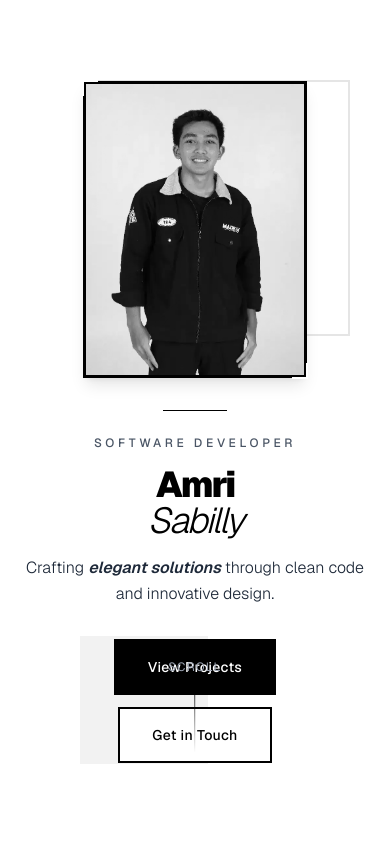
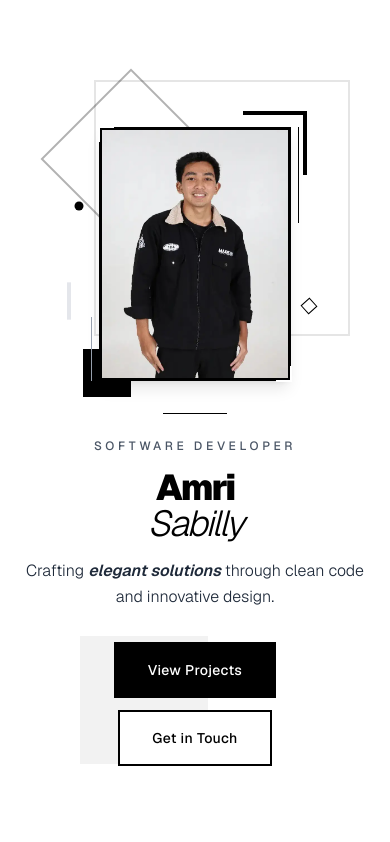
Before and after one commit to amrisabilly/new_portofolio_billy, a Next.js app: page / in a window 390 px wide. Shown: the top 842 px of the page. Built offline with nearby package versions, Linux system fonts and the light colour scheme.

Commit message:
fix : memperbaiki tampilan hero

```diff
--- a/app/components/sections/Hero.tsx
+++ b/app/components/sections/Hero.tsx
@@ -140,15 +140,15 @@ export default function Hero() {
 
           {/* Right: Photo Section with Abstract Frame */}
           <motion.div
-            className="relative order-1 lg:order-2 lg:col-span-5 flex justify-center"
+            className="relative order-1 lg:order-2 lg:col-span-5 flex justify-center mt-12 lg:mt-16"
             initial={{ opacity: 0, scale: 0.8 }}
             animate={{ opacity: 1, scale: 1 }}
             transition={{ duration: 1, delay: 0.8 }}
           >
-            <div className="relative w-56 sm:w-64 md:w-72 lg:w-64 xl:w-72">
-              {/* Large abstract background square - Hidden on small screens */}
+            <div className="relative w-48 sm:w-56 md:w-64 lg:w-56 xl:w-64">
+              {/* Large abstract background square */}
               <motion.div
-                className="absolute -top-8 md:-top-12 -left-8 md:-left-12 w-32 h-32 md:w-40 md:h-40 border-2 border-black opacity-30 hidden sm:block"
+                className="absolute -top-8 md:-top-12 -left-8 md:-left-12 w-32 h-32 md:w-40 md:h-40 border-2 border-black opacity-30"
                 style={{
                   x: mousePosition.x * -0.8,
                   y: mousePosition.y * -0.8,
@@ -160,7 +160,7 @@ export default function Hero() {
 
               {/* Minimal geometric lines */}
               <motion.div
-                className="absolute -top-4 md:-top-6 -right-4 md:-right-6 w-16 h-16 md:w-20 md:h-20 border-t-4 border-r-4 border-black hidden sm:block"
+                className="absolute -top-4 md:-top-6 -right-4 md:-right-6 w-16 h-16 md:w-20 md:h-20 border-t-4 border-r-4 border-black"
                 style={{
                   x: mousePosition.x * 0.4,
                   y: mousePosition.y * 0.4,
@@ -171,7 +171,7 @@ export default function Hero() {
               />
 
               <motion.div
-                className="absolute -bottom-4 md:-bottom-6 -left-4 md:-left-6 w-12 h-12 md:w-16 md:h-16 bg-black hidden sm:block"
+                className="absolute -bottom-4 md:-bottom-6 -left-4 md:-left-6 w-12 h-12 md:w-16 md:h-16 bg-black"
                 style={{
                   x: mousePosition.x * 0.3,
                   y: mousePosition.y * 0.3,
@@ -181,9 +181,9 @@ export default function Hero() {
                 transition={{ duration: 0.8, delay: 1.3 }}
               />
 
-              {/* Vertical accent lines - Hidden on small screens */}
+              {/* Vertical accent lines */}
               <motion.div
-                className="absolute top-0 -right-2 w-px h-24 md:h-32 bg-black hidden sm:block"
+                className="absolute top-0 -right-2 w-px h-24 md:h-32 bg-black"
                 style={{
                   y: mousePosition.y * 1.2,
                 }}
@@ -193,7 +193,7 @@ export default function Hero() {
               />
 
               <motion.div
-                className="absolute bottom-0 -left-2 w-px h-16 md:h-24 bg-gray-400 hidden sm:block"
+                className="absolute bottom-0 -left-2 w-px h-16 md:h-24 bg-gray-400"
                 style={{
                   y: mousePosition.y * -0.8,
                 }}
@@ -211,7 +211,7 @@ export default function Hero() {
                   transition: { duration: 0.3 }
                 }}
               >
-                <div className="relative aspect-[3/4] overflow-hidden grayscale hover:grayscale-0 transition-all duration-500">
+                <div className="relative aspect-[3/4] overflow-hidden md:grayscale md:hover:grayscale-0 transition-all duration-500">
                   <Image
                     src="/test.webp"
                     alt="Amri Sabilly"
@@ -232,9 +232,9 @@ export default function Hero() {
                 <div className="absolute -bottom-1 -right-1 w-4 h-4 md:w-6 md:h-6 border-b-2 border-r-2 border-white"></div>
               </motion.div>
 
-              {/* Small floating abstract elements - Hidden on mobile */}
+              {/* Small floating abstract elements */}
               <motion.div
-                className="absolute top-1/3 -left-6 md:-left-8 w-2 h-2 bg-black rounded-full hidden sm:block"
+                className="absolute top-1/3 -left-6 md:-left-8 w-2 h-2 bg-black rounded-full"
                 animate={{
                   y: [0, -15, 0],
                   scale: [1, 1.2, 1],
@@ -247,7 +247,7 @@ export default function Hero() {
               />
 
               <motion.div
-                className="absolute top-2/3 -right-6 md:-right-8 w-3 h-3 border border-black hidden sm:block"
+                className="absolute top-2/3 -right-6 md:-right-8 w-3 h-3 border border-black"
                 animate={{
                   y: [0, 15, 0],
                   rotate: [0, 90, 180, 270, 360],
@@ -260,7 +260,7 @@ export default function Hero() {
               />
 
               <motion.div
-                className="absolute bottom-1/4 -left-8 md:-left-10 w-1 h-8 md:h-12 bg-gray-300 hidden sm:block"
+                className="absolute bottom-1/4 -left-8 md:-left-10 w-1 h-8 md:h-12 bg-gray-300"
                 animate={{
                   scaleY: [1, 1.3, 1],
                   opacity: [0.3, 0.8, 0.3],
@@ -277,7 +277,7 @@ export default function Hero() {
 
         {/* Scroll indicator */}
         <motion.div
-          className="absolute bottom-12 left-1/2 -translate-x-1/2 flex flex-col items-center gap-2"
+          className="absolute bottom-12 left-1/2 -translate-x-1/2 hidden lg:flex flex-col items-center gap-2"
           initial={{ opacity: 0 }}
           animate={{ opacity: 1 }}
           transition={{ duration: 1, delay: 1.5 }}
```
